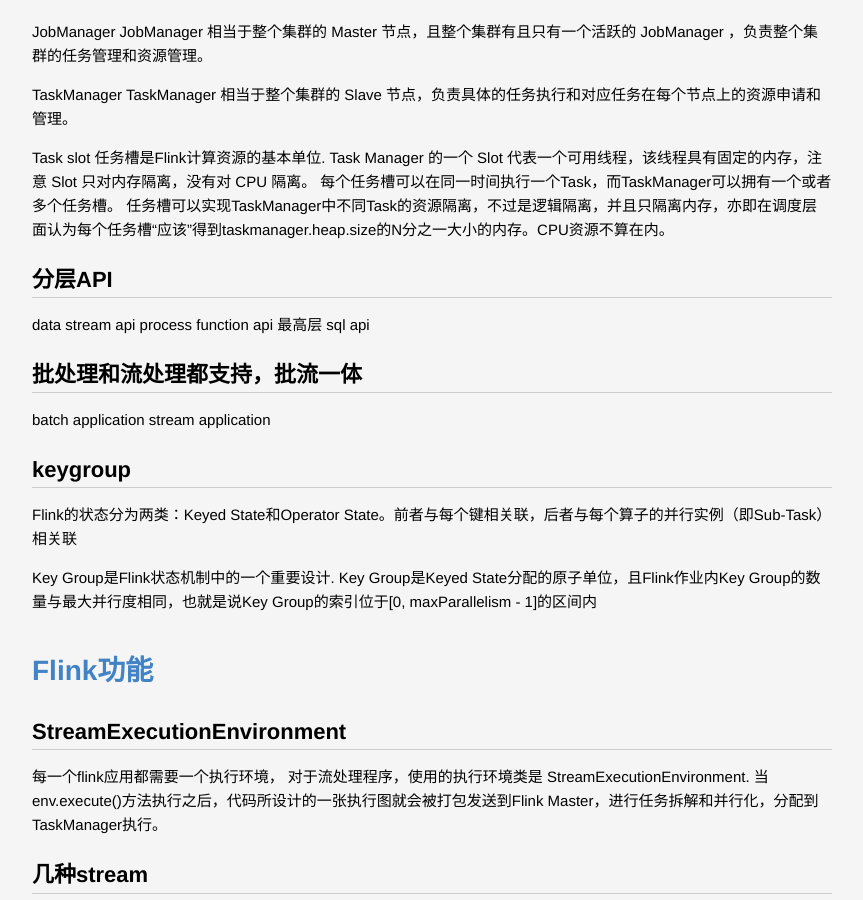
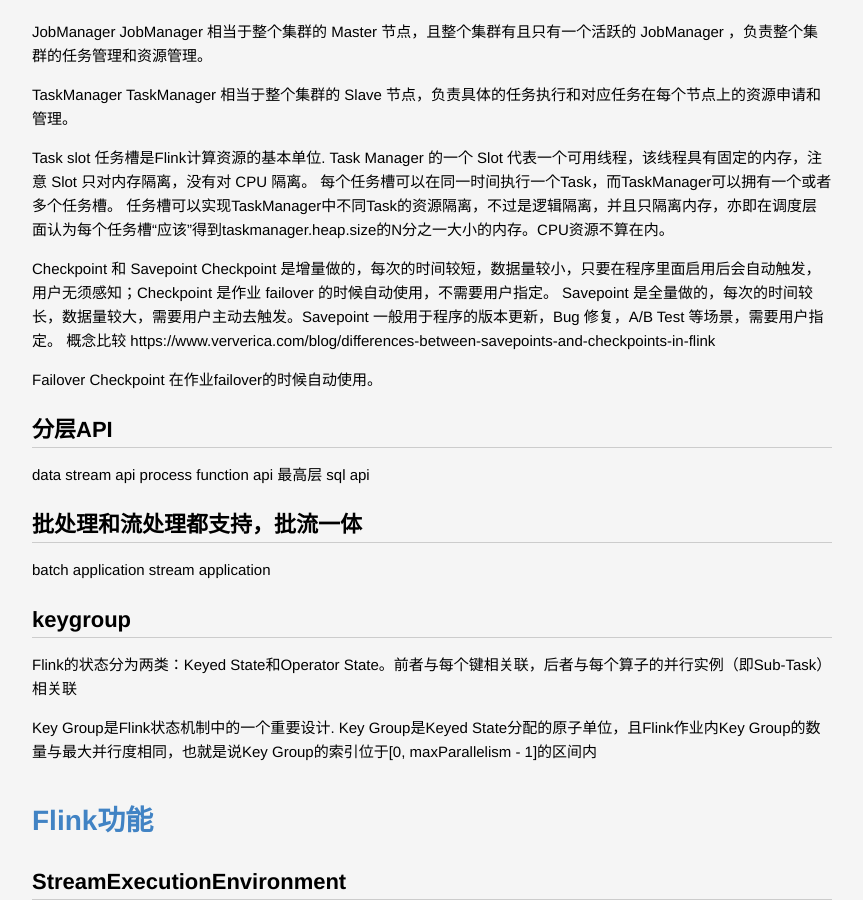
Before and after one commit to lucky521/blog, a Jekyll site: the page built from _posts/framework/2020-03-05-flink.markdown, in a window 1280 px wide and 900 px high, scrolled down 1882 px. Shown: the whole window, without its empty margins (208-1071 px from the left). Built offline with Jekyll 4.4.1, drawn with Linux system fonts in a browser that asks for light colours.

Commit message:
Update 2020-03-05-flink.markdown

```diff
--- a/_posts/framework/2020-03-05-flink.markdown
+++ b/_posts/framework/2020-03-05-flink.markdown
@@ -40,6 +40,16 @@
 任务槽是Flink计算资源的基本单位. Task Manager 的一个 Slot 代表一个可用线程，该线程具有固定的内存，注意 Slot 只对内存隔离，没有对 CPU 隔离。
 每个任务槽可以在同一时间执行一个Task，而TaskManager可以拥有一个或者多个任务槽。
 任务槽可以实现TaskManager中不同Task的资源隔离，不过是逻辑隔离，并且只隔离内存，亦即在调度层面认为每个任务槽“应该”得到taskmanager.heap.size的N分之一大小的内存。CPU资源不算在内。
+
+
+Checkpoint 和 Savepoint
+Checkpoint 是增量做的，每次的时间较短，数据量较小，只要在程序里面启用后会自动触发，用户无须感知；Checkpoint 是作业 failover 的时候自动使用，不需要用户指定。
+Savepoint 是全量做的，每次的时间较长，数据量较大，需要用户主动去触发。Savepoint 一般用于程序的版本更新，Bug 修复，A/B Test 等场景，需要用户指定。
+概念比较 https://www.ververica.com/blog/differences-between-savepoints-and-checkpoints-in-flink
+
+Failover
+Checkpoint 在作业failover的时候自动使用。
+
 
 
 ## 分层API
```
